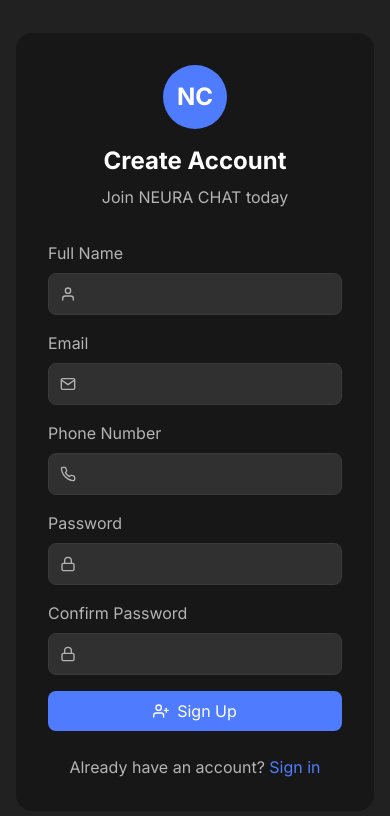
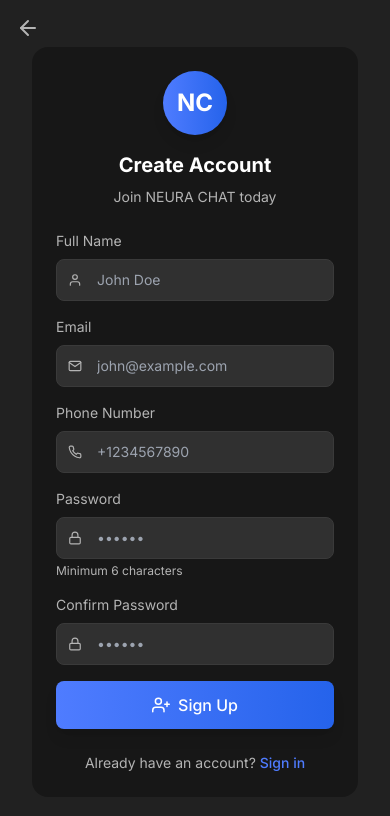
Before and after one commit to subhambxt03/neura-AI, a React (Vite) app in the folder frontend/: page /signup in a window 390 px wide. Shown: the top 816 px of the page. Built offline with nearby package versions, Linux system fonts and the light colour scheme; no server answers; the HTML template or start-up script is replaced by a standard one.

Commit message:
Fix frontend deployment configuration

```diff
--- a/frontend/src/pages/Signup.jsx
+++ b/frontend/src/pages/Signup.jsx
@@ -1,6 +1,6 @@
 import React, { useState } from 'react'
 import { Link, useNavigate } from 'react-router-dom'
-import { FiUser, FiMail, FiPhone, FiLock, FiUserPlus } from 'react-icons/fi'
+import { FiUser, FiMail, FiPhone, FiLock, FiUserPlus, FiArrowLeft } from 'react-icons/fi'
 import api from '../services/api'
 import Toast from '../components/Toast'
 
@@ -28,6 +28,11 @@
       return
     }
 
+    if (formData.password.length < 6) {
+      setToast({ type: 'error', message: 'Password must be at least 6 characters' })
+      return
+    }
+
     setLoading(true)
 
     try {
@@ -49,87 +54,111 @@
 
   return (
     <div className="min-h-screen flex items-center justify-center bg-dark-bg p-4">
-      <div className="bg-sidebar-bg rounded-2xl p-8 w-full max-w-md">
-        <div className="text-center mb-8">
-          <div className="w-16 h-16 bg-accent rounded-full flex items-center justify-center mx-auto mb-4">
-            <span className="text-2xl font-bold">NC</span>
+      {/* Mobile back button */}
+      <button
+        onClick={() => navigate('/login')}
+        className="fixed top-4 left-4 md:hidden text-text-secondary hover:text-text-primary transition-colors"
+      >
+        <FiArrowLeft size={24} />
+      </button>
+
+      <div className="bg-sidebar-bg rounded-2xl p-6 sm:p-8 w-full max-w-md mx-4 sm:mx-0">
+        <div className="text-center mb-6 sm:mb-8">
+          <div className="w-16 h-16 sm:w-20 sm:h-20 bg-gradient-to-r from-accent to-blue-600 rounded-full flex items-center justify-center mx-auto mb-4 shadow-lg">
+            <span className="text-2xl sm:text-3xl font-bold text-white">NC</span>
           </div>
-          <h1 className="text-2xl font-bold text-text-primary">Create Account</h1>
-          <p className="text-text-secondary mt-2">Join NEURA CHAT today</p>
+          <h1 className="text-xl sm:text-2xl font-bold text-text-primary">Create Account</h1>
+          <p className="text-sm sm:text-base text-text-secondary mt-2">Join NEURA CHAT today</p>
         </div>
 
         <form onSubmit={handleSubmit} className="space-y-4">
           <div>
-            <label className="block text-text-secondary mb-2">Full Name</label>
+            <label className="block text-text-secondary text-sm sm:text-base mb-2">
+              Full Name
+            </label>
             <div className="relative">
-              <FiUser className="absolute left-3 top-1/2 transform -translate-y-1/2 text-text-secondary" />
+              <FiUser className="absolute left-3 top-1/2 transform -translate-y-1/2 text-text-secondary text-sm sm:text-base" />
               <input
                 type="text"
                 name="name"
                 value={formData.name}
                 onChange={handleChange}
-                className="w-full bg-input-bg border border-border-color rounded-lg pl-10 pr-4 py-2 text-text-primary focus:outline-none focus:border-accent"
+                className="w-full bg-input-bg border border-border-color rounded-lg pl-10 pr-4 py-2.5 sm:py-2 text-text-primary focus:outline-none focus:border-accent transition-colors text-sm sm:text-base"
+                placeholder="John Doe"
                 required
               />
             </div>
           </div>
 
           <div>
-            <label className="block text-text-secondary mb-2">Email</label>
+            <label className="block text-text-secondary text-sm sm:text-base mb-2">
+              Email
+            </label>
             <div className="relative">
-              <FiMail className="absolute left-3 top-1/2 transform -translate-y-1/2 text-text-secondary" />
+              <FiMail className="absolute left-3 top-1/2 transform -translate-y-1/2 text-text-secondary text-sm sm:text-base" />
               <input
                 type="email"
                 name="email"
                 value={formData.email}
                 onChange={handleChange}
-                className="w-full bg-input-bg border border-border-color rounded-lg pl-10 pr-4 py-2 text-text-primary focus:outline-none focus:border-accent"
+                className="w-full bg-input-bg border border-border-color rounded-lg pl-10 pr-4 py-2.5 sm:py-2 text-text-primary focus:outline-none focus:border-accent transition-colors text-sm sm:text-base"
+                placeholder="john@example.com"
                 required
               />
             </div>
           </div>
 
           <div>
-            <label className="block text-text-secondary mb-2">Phone Number</label>
+            <label className="block text-text-secondary text-sm sm:text-base mb-2">
+              Phone Number
+            </label>
             <div className="relative">
-              <FiPhone className="absolute left-3 top-1/2 transform -translate-y-1/2 text-text-secondary" />
+              <FiPhone className="absolute left-3 top-1/2 transform -translate-y-1/2 text-text-secondary text-sm sm:text-base" />
               <input
                 type="tel"
                 name="phone"
                 value={formData.phone}
                 onChange={handleChange}
-                className="w-full bg-input-bg border border-border-color rounded-lg pl-10 pr-4 py-2 text-text-primary focus:outline-none focus:border-accent"
+                className="w-full bg-input-bg border border-border-color rounded-lg pl-10 pr-4 py-2.5 sm:py-2 text-text-primary focus:outline-none focus:border-accent transition-colors text-sm sm:text-base"
+                placeholder="+1234567890"
                 required
               />
             </div>
           </div>
 
           <div>
-            <label className="block text-text-secondary mb-2">Password</label>
+            <label className="block text-text-secondary text-sm sm:text-base mb-2">
+              Password
+            </label>
             <div className="relative">
-              <FiLock className="absolute left-3 top-1/2 transform -translate-y-1/2 text-text-secondary" />
+              <FiLock className="absolute left-3 top-1/2 transform -translate-y-1/2 text-text-secondary text-sm sm:text-base" />
               <input
                 type="password"
                 name="password"
                 value={formData.password}
                 onChange={handleChange}
-                className="w-full bg-input-bg border border-border-color rounded-lg pl-10 pr-4 py-2 text-text-primary focus:outline-none focus:border-accent"
+                className="w-full bg-input-bg border border-border-color rounded-lg pl-10 pr-4 py-2.5 sm:py-2 text-text-primary focus:outline-none focus:border-accent transition-colors text-sm sm:text-base"
+                placeholder="••••••"
                 required
                 minLength={6}
               />
             </div>
+            <p className="text-text-secondary text-xs mt-1">Minimum 6 characters</p>
           </div>
 
           <div>
-            <label className="block text-text-secondary mb-2">Confirm Password</label>
+            <label className="block text-text-secondary text-sm sm:text-base mb-2">
+              Confirm Password
+            </label>
             <div className="relative">
-              <FiLock className="absolute left-3 top-1/2 transform -translate-y-1/2 text-text-secondary" />
+              <FiLock className="absolute left-3 top-1/2 transform -translate-y-1/2 text-text-secondary text-sm sm:text-base" />
               <input
                 type="password"
                 name="confirmPassword"
                 value={formData.confirmPassword}
                 onChange={handleChange}
-                className="w-full bg-input-bg border border-border-color rounded-lg pl-10 pr-4 py-2 text-text-primary focus:outline-none focus:border-accent"
+                className="w-full bg-input-bg border border-border-color rounded-lg pl-10 pr-4 py-2.5 sm:py-2 text-text-primary focus:outline-none focus:border-accent transition-colors text-sm sm:text-base"
+                placeholder="••••••"
                 required
               />
             </div>
@@ -138,19 +167,27 @@
           <button
             type="submit"
             disabled={loading}
-            className="w-full bg-accent text-white py-2 rounded-lg hover:opacity-90 transition-opacity flex items-center justify-center gap-2"
+            className="w-full bg-gradient-to-r from-accent to-blue-600 text-white py-3 sm:py-2.5 rounded-lg hover:opacity-90 transition-all duration-200 flex items-center justify-center gap-2 font-medium shadow-lg hover:shadow-xl active:scale-[0.98] disabled:opacity-50 disabled:cursor-not-allowed"
           >
-            {loading ? 'Creating Account...' : (
+            {loading ? (
               <>
-                <FiUserPlus /> Sign Up
+                <svg className="animate-spin h-5 w-5 text-white" xmlns="http://www.w3.org/2000/svg" fill="none" viewBox="0 0 24 24">
+                  <circle className="opacity-25" cx="12" cy="12" r="10" stroke="currentColor" strokeWidth="4"></circle>
+                  <path className="opacity-75" fill="currentColor" d="M4 12a8 8 0 018-8V0C5.373 0 0 5.373 0 12h4zm2 5.291A7.962 7.962 0 014 12H0c0 3.042 1.135 5.824 3 7.938l3-2.647z"></path>
+                </svg>
+                Creating Account...
+              </>
+            ) : (
+              <>
+                <FiUserPlus size={18} /> Sign Up
               </>
             )}
           </button>
         </form>
 
-        <p className="text-center text-text-secondary mt-6">
+        <p className="text-center text-text-secondary text-sm sm:text-base mt-6">
           Already have an account?{' '}
-          <Link to="/login" className="text-accent hover:underline">
+          <Link to="/login" className="text-accent hover:underline font-medium">
             Sign in
           </Link>
         </p>
--- a/frontend/src/services/api.js
+++ b/frontend/src/services/api.js
@@ -1,7 +1,7 @@
 import axios from 'axios'
 
 const api = axios.create({
-  baseURL: import.meta.env.VITE_API_URL,
+  baseURL: import.meta.env.VITE_API_URL || 'http://localhost:8000',
   headers: {
     'Content-Type': 'application/json',
   },
@@ -9,9 +9,11 @@
 
 api.interceptors.request.use((config) => {
   const token = localStorage.getItem('token')
+
   if (token) {
     config.headers.Authorization = `Bearer ${token}`
   }
+
   return config
 })
 
@@ -22,6 +24,7 @@
       localStorage.removeItem('token')
       window.location.href = '/login'
     }
+
     return Promise.reject(error)
   }
 )
--- a/frontend/vite.config.js
+++ b/frontend/vite.config.js
@@ -4,13 +4,6 @@
 export default defineConfig({
   plugins: [react()],
   server: {
-    port: 5173,
-    proxy: {
-      '/api': {
-        target: 'http://localhost:8000',
-        changeOrigin: true,
-        rewrite: (path) => path.replace(/^\/api/, '')
-      }
-    }
+    port: 5173
   }
 })
```
Also changed, not shown: 1 other file (tests, documents, lock files or other folders).
